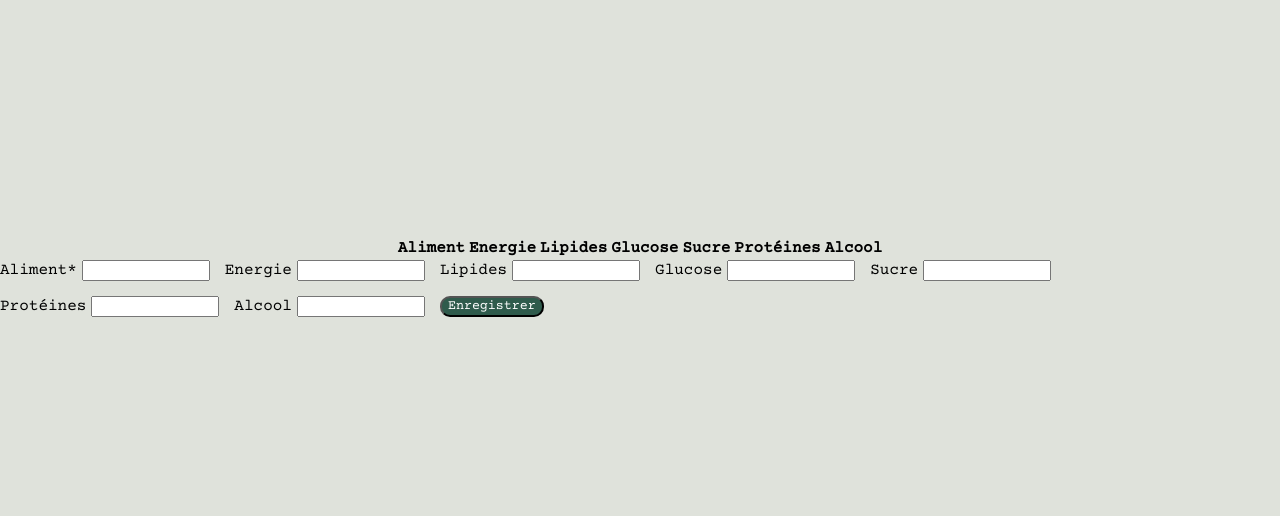
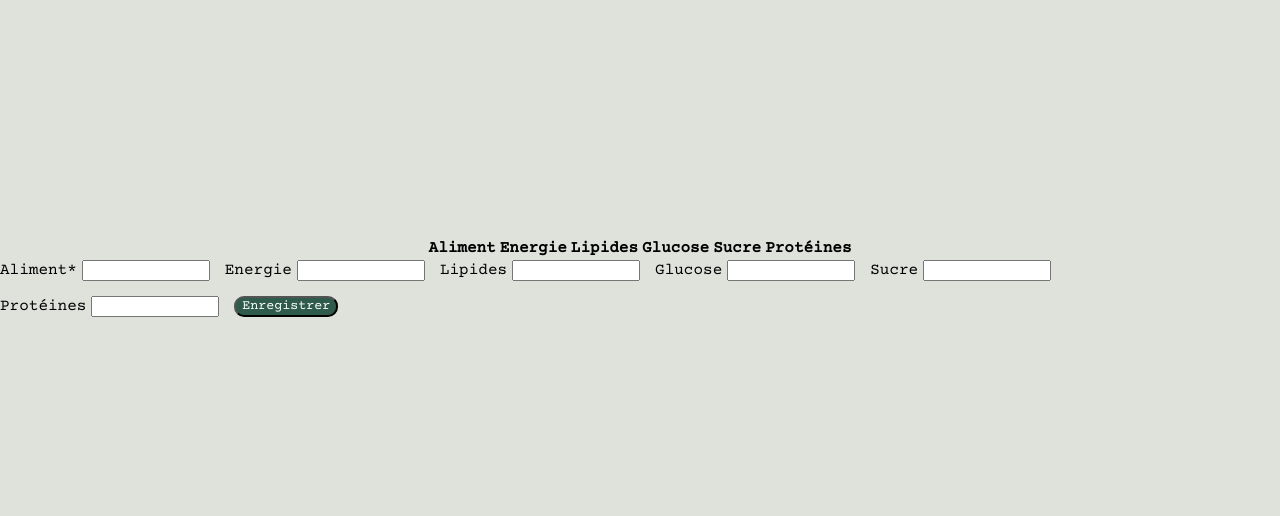
Before and after one commit to lealinehocine/Projet_MAIRE_SAAD, a PHP site: page /index.php?page=aliments in a window 1280 px wide. Shown: the part 208-724 px from the top of the page. Run offline with PHP 8.4, Linux system fonts and the light colour scheme; lists and menus that the app fills with data are empty; some web fonts are replaced.

Commit message:
GET aliments fonctionne et affiche la base d'aliments sur le site

```diff
--- a/application_manger_mieux/frontend/aliments.php
+++ b/application_manger_mieux/frontend/aliments.php
@@ -16,7 +16,6 @@ $admin = false; //En attendant que ce soit fait dans le back
             <th scope="col">Glucose</th>
             <th scope="col">Sucre</th>
             <th scope="col">Protéines</th>
-            <th scope="col">Alcool</th>
             <?php
                 if($admin){
                     echo '<th scope="col">Edit</th>',
@@ -75,12 +74,6 @@ $admin = false; //En attendant que ce soit fait dans le back
         </div>
     </div>
 
-    <div class="form-group row">
-    <label for="inputAlcool" class="col-sm-2 col-form-label">Alcool</label>
-        <div class="col-sm-2">
-        <input type="text" class="form-control" id="inputAlcool" >
-        </div>
-    </div>
 
     <div class="form-group row">
         <span class="col-sm-2"></span>
@@ -99,34 +92,47 @@ $admin = false; //En attendant que ce soit fait dans le back
 $(document).ready( function () {
     // $('#tableAliment').DataTable();
 
-    //POUR GET : A FAIRE
-    // Exécuter ce script après le chargement de la page
-
-        // Fonction pour récupérer les aliments et les ajouter à la liste déroulante
         function fetchAliments() {
             $.ajax({
                 url: `${prefix_api}Aliments.php?caracteristiques=true`,
                 type: 'GET',
+                dataType: 'json',
                 success: function(response) {
-                    // Vérifier que la réponse est un tableau d'aliments
+                    response.forEach(aliment => addRowToTable(aliment));
 
-                    let select = document.getElementById('inputNomAliment');
-
-                    // CETTE FOIS CI ON VEUT PAS DES OPTIONS ON VEUT UN TABLEAU : cf la reponse de la requete pour prendre les bons elements dans la bonne colonne
-                    response.forEach(aliment => {
-                        let option = document.createElement('option');
-                        option.value = aliment["NOM"];
-                        option.textContent = aliment["NOM"]; // Affiche le nom dans l'option
-                        select.appendChild(option);
-                    });
                 },
                 error: function(xhr, status, error) {
                     console.error("Erreur lors du chargement des aliments : ", error);
                 }
             });
         }
+        function addRowToTable(response) {
 
-        // Appeler la fonction pour charger les aliments au démarrage
+            let $ligne = $('<tr></tr>');
+            $ligne.append($('<td></td>').text(response.nom));
+
+            let caracteristiques = JSON.parse(response.caracteristiques);
+
+            let energie = getCharacteristic(caracteristiques, "Energie, Règlement UE N° 1169/2011 (kcal/100 g)");
+            let lipides = getCharacteristic(caracteristiques, "Lipides (g/100 g)");
+            let glucose = getCharacteristic(caracteristiques, "Glucose (g/100 g)");
+            let sucres = getCharacteristic(caracteristiques, "Sucres (g/100 g)");
+            let proteines = getCharacteristic(caracteristiques, "Protéines, N x 6.25 (g/100 g)");
+
+            $ligne.append($('<td></td>').text(energie || "N/A"));
+            $ligne.append($('<td></td>').text(lipides || "N/A"));
+            $ligne.append($('<td></td>').text(glucose || "N/A"));
+            $ligne.append($('<td></td>').text(sucres || "N/A"));
+            $ligne.append($('<td></td>').text(proteines || "N/A"));
+
+            $('#tableAliments').append($ligne);
+            }
+
+            function getCharacteristic(caracteristiques, nomCarac) {
+                    let carac = caracteristiques.find(item => item.caracteristique === nomCarac);
+                    return carac ? carac.quantite : null;
+                    }
+
         fetchAliments();
     });
 
@@ -142,7 +148,6 @@ function onFormSubmit() {
         let glucose = $("#inputGlucose").val();
         let sucre = $("#inputSucre").val();
         let proteines = $("#inputProtéines").val();
-        let alcool = $("#inputAlcool").val();
 
         if(nomAliment){ // ne pas créer un aliment déjà existant : se fait dans le back
 
@@ -169,7 +174,6 @@ function onFormSubmit() {
                                 <td>${glucose}</td>
                                 <td>${sucre}</td>
                                 <td>${proteines}</td>
-                                <td>${alcool}</td>
                                 <td>
                                     <button class="edit" data-id="${response.id}" onclick="editUser(this)">Edit</button>
                                     <button class="delete" data-id="${response.id}" onclick="deleteUser(${response.id}, this)">Delete</button>
```
